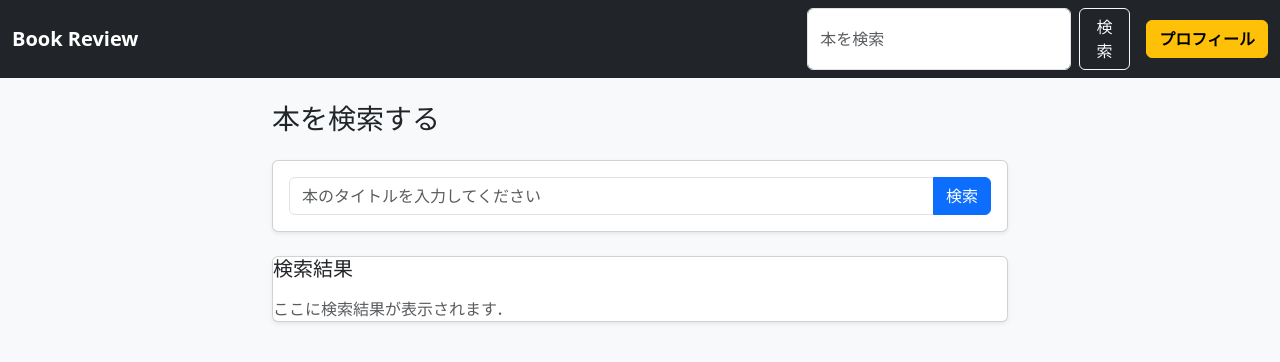
After one commit to riku213/book-review-platform, a Django app: page /search/ in a window 1280 px wide. The commit adds this page. Shown: the top 362 px of the page. Run offline with Django 5.2, Linux system fonts and the light colour scheme.

Commit message:
feat: 検索結果一覧表示

```diff
--- a/BookReviewPlatform/urls.py
+++ b/BookReviewPlatform/urls.py
@@ -21,4 +21,5 @@ from django.views.generic import TemplateView
 urlpatterns = [
     path('admin/', admin.site.urls),
     path('', TemplateView.as_view(template_name='home.html'), name='home'),
+    path('search/', TemplateView.as_view(template_name='search.html'), name='search'),
 ]
--- a/templates/home.html
+++ b/templates/home.html
@@ -10,12 +10,12 @@
 
         <div class="list-group">
             <article class="list-group-item mb-3 rounded shadow-sm">
-                <div class="d-flex justify-content-between ailgn-items-start">
+                <div class="d-flex justify-content-between align-items-start">
                     <div>
                         <h2 class="h5 mb-1">本のタイトルが入ります</h2>
                         <p class="text-muted mb-2">投稿者名 / 2026-06-28</p>
                     </div>
-                    <span class="badge bg-primary">* 4.5</span>
+                    <span class="badge bg-primary">★ 4.5</span>
                 </div>
                 <p class="mb-1">
                     ここに本の感想の内容が入ります。ここに本の感想の内容が入ります。ここに本の感想の内容が入ります。
@@ -30,7 +30,7 @@
                         </h2>
                         <p class="text-muted mb-2">投稿者名 / 2026-06-28</p>
                     </div>
-                    <span class="badge bg-primary">* 4.0</span>
+                    <span class="badge bg-primary">★ 4.0</span>
                 </div>
                 <p class="mb-0">
                     タイムラインはこのようにカードを縦に並べるだけ．
--- a/templates/partials/navbar.html
+++ b/templates/partials/navbar.html
@@ -18,10 +18,11 @@
 
         <div class="collapse navbar-collapse" id="mainNavbar">
             <!-- 左側：検索ボックス -->
-            <form class="d-flex ms-auto me-3 my-2 my-lg-0" role="search">
+            <form class="d-flex ms-auto me-3 my-2 my-lg-0" role="search" action="{% url 'search' %}" method="get">
                 <input
                     class="form-control me-2"
                     type="search"
+                    name="q"
                     placeholder="本を検索"
                     aria-label="本を検索"
                 >
--- /dev/null
+++ b/templates/search.html
@@ -0,0 +1,39 @@
+{% extends "base.html" %}
+
+{% block title %} Search Books | Book Review Platform {% endblock %}
+
+{% block content %}
+<!-- 検索ページのメイン -->
+<div class="row justify-content-center">
+    <div class="col-lg-8">
+
+        <h1 class="h3 mb-4">本を検索する</h1>
+
+        <!-- 検索フォーム -->
+        <form class="card shadow-sm mb-4 p-3" method="get">
+            <div class="input-group">
+                <input
+                    type="text"
+                    class="form-control"
+                    name="q"
+                    placeholder="本のタイトルを入力してください"
+                    aria-label="本のタイトルを入力してください"
+                >
+                <button class="btn btn-primary" type="submit">検索</button>
+            </div>
+        </form>
+
+        <!-- 検索結果エリア -->
+        <div class="card shadow-sm">
+            <div class="class-body">
+                <h2 class="h5 mb-3">検索結果</h2>
+                <!-- ここに後でGoogle Books API の結果を表示する -->
+                <div class="list-group-item text-muted">
+                    ここに検索結果が表示されます．
+                </div>
+            </div>
+        </div>
+    </div>
+</div>
+
+{% endblock %}
```
